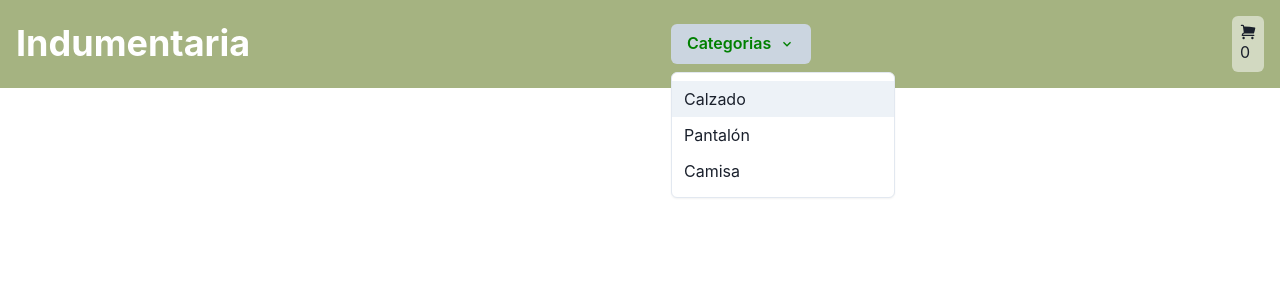
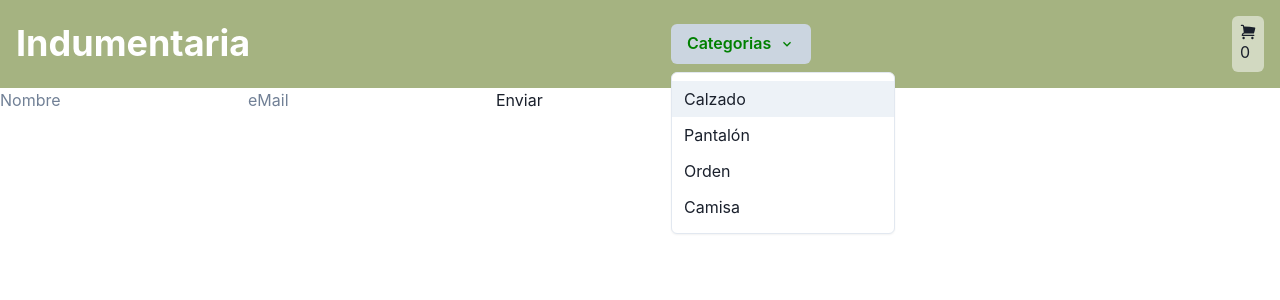
Before and after one commit to FeddeARG/React-Vite, a React (Vite) app: page /orden in a window 1280 px wide. Both pictures are taken after a click on the button "Categorias". Shown: the top 300 px of the page. Built offline with nearby package versions, Linux system fonts and the light colour scheme.

Commit message:
form funcionando, detalles

```diff
--- a/src/App.jsx
+++ b/src/App.jsx
@@ -5,6 +5,7 @@ import ItemListContainer from './components/ItemListContainer.jsx';
 import NavBar from './components/NavBar.jsx'
 import Cart from './components/Cart.jsx';
 import React from 'react'
+import FormPedido from './components/FormPedido.jsx';
 
 const App = () => {
   return (
@@ -16,6 +17,7 @@ const App = () => {
           <Route path="/item/:id" element={<ItemDetailContainer />} />
           <Route path="/category/:categoryId" element={<ItemListContainer />} />
           <Route exact path="/cart" element={<Cart />} />
+          <Route exact path="/orden" element={<FormPedido />} />
         </Routes>
       </BrowserRouter>
     </CartProvider>
--- /dev/null
+++ b/src/components/FormPedido.jsx
@@ -0,0 +1,39 @@
+import { useState } from 'react'
+import { Button, Text, Input } from '@chakra-ui/react'
+import { addDoc, getFirestore, collection } from 'firebase/firestore'
+
+
+const FormPedido = () => {
+
+const [ nombre, setNombre ] = useState ("")
+const [ email, setEmail ] = useState ("")
+const [ orderId, setOrderId ] = useState ("")
+
+const db = getFirestore()
+
+const askCart = (e) => {
+  e.preventDefault()
+
+  addDoc(ordersCollection, order).then(({id}) =>
+  setOrderId(id))
+}
+
+const order = {
+  nombre,
+  email
+}
+const ordersCollection = collection(db, "orden")
+  return (
+    <div>
+
+    <form action="" onSubmit={askCart}>
+    <input type="text" placeholder='Nombre' onChange={(e) => setNombre(e.target.value)}/>
+    <input type="email" placeholder='eMail'onChange={(e) => setEmail(e.target.value)}/>
+    <button type='submit'>Enviar</button>
+    </form>
+    <p>{orderId}</p>
+    </div>
+  )
+}
+
+export default FormPedido
--- a/src/components/NavBar.jsx
+++ b/src/components/NavBar.jsx
@@ -30,6 +30,11 @@ function NavBar() {
               </Link>
             </MenuItem>
             <MenuItem>
+              <Link to='/orden' color='black'>
+                Orden
+              </Link>
+            </MenuItem>
+            <MenuItem>
               <Link to='/category/camisa' color='black'>
                 Camisa
               </Link>
```
Also changed, not shown: src/components/FormularioVacio.jsx (deleted, +0 -9 lines).
